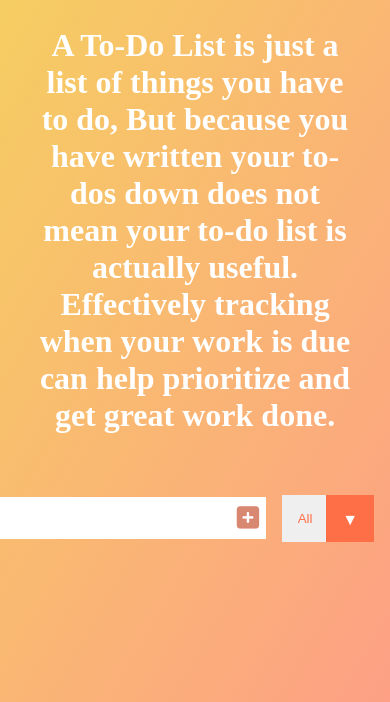
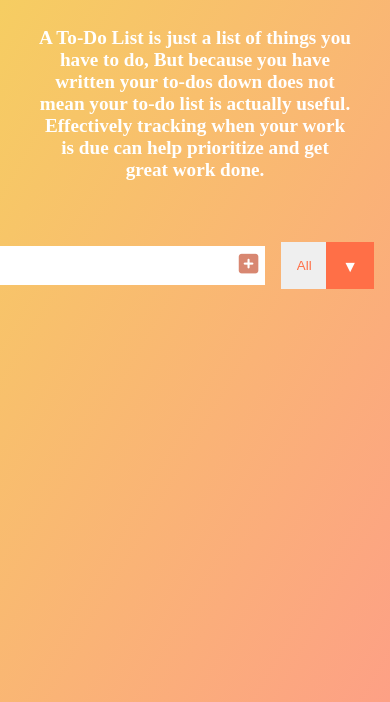
Before and after one commit to MarleeqS/ToDo-Project, a plain HTML site: page index.html in a window 390 px wide. Shown: the part 142-844 px from the top of the page. Drawn offline with Linux system fonts and the light colour scheme.

Commit message:
Update style.css

```diff
--- a/style.css
+++ b/style.css
@@ -18,7 +18,7 @@ header {
    width: 80%;
    display: block;
    text-align: center;
-   font-size: 2rem;
+   font-size: 1.2rem;
    font-weight: bold;
 }
 header,
@@ -162,6 +162,6 @@ input {
 }
 form input, form button {
    padding: 0.4rem;
-   font-size: 1.6rem;
+   font-size: 1.4rem;
 }
 }
```
